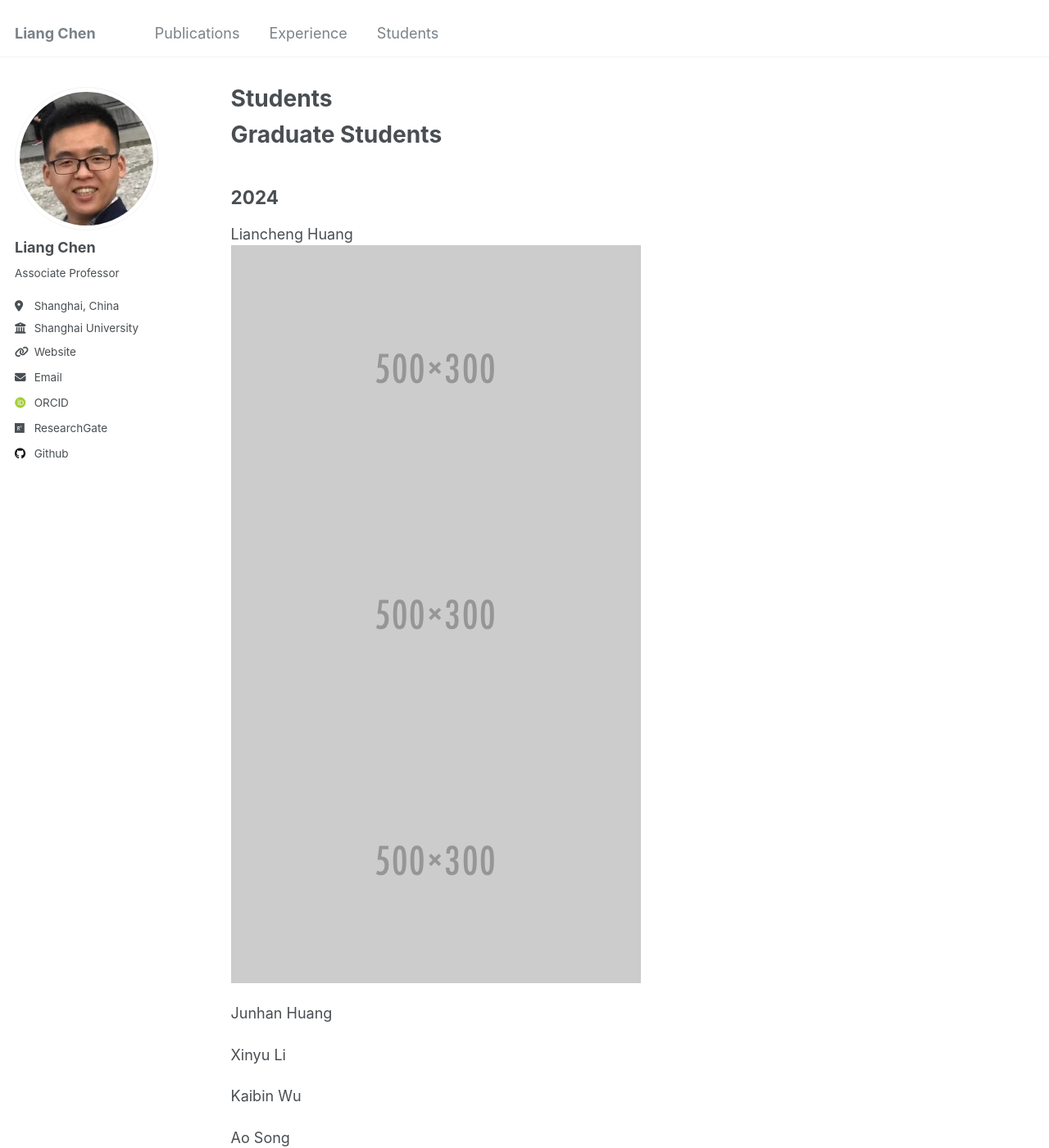
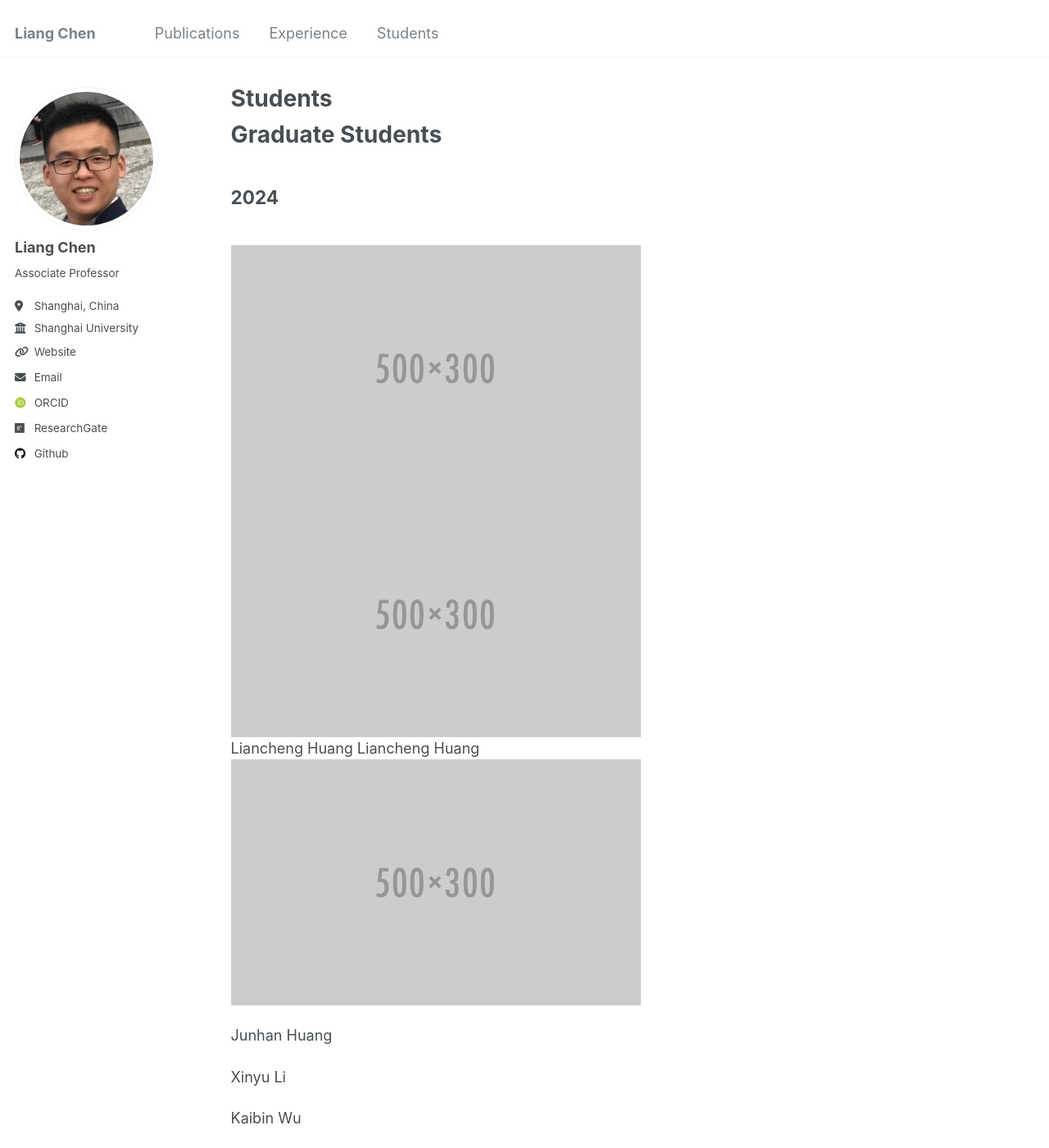
Before and after one commit to leonchenucr/leonchenucr.github.io, a Jekyll site: the page built from _pages/students.md, in a window 1280 px wide and 1400 px high. Shown: the whole window at 82% size. Built offline with Jekyll 4.4.1, drawn with Linux system fonts in a browser that asks for light colours; some web fonts are replaced.

Commit message:
Update students.md

```diff
--- a/_pages/students.md
+++ b/_pages/students.md
@@ -10,8 +10,10 @@ Graduate Students
 
 ## 2024
 
-Liancheng Huang
-<br/><img src='/images/500x300.png'> <img src='/images/500x300.png'> <br/><img src='/images/500x300.png'>
+
+<br/><img src='/images/500x300.png'> <img src='/images/500x300.png'>
+<br/>Liancheng Huang                               Liancheng Huang
+<br/><img src='/images/500x300.png'>
 
 Junhan Huang
 
```
